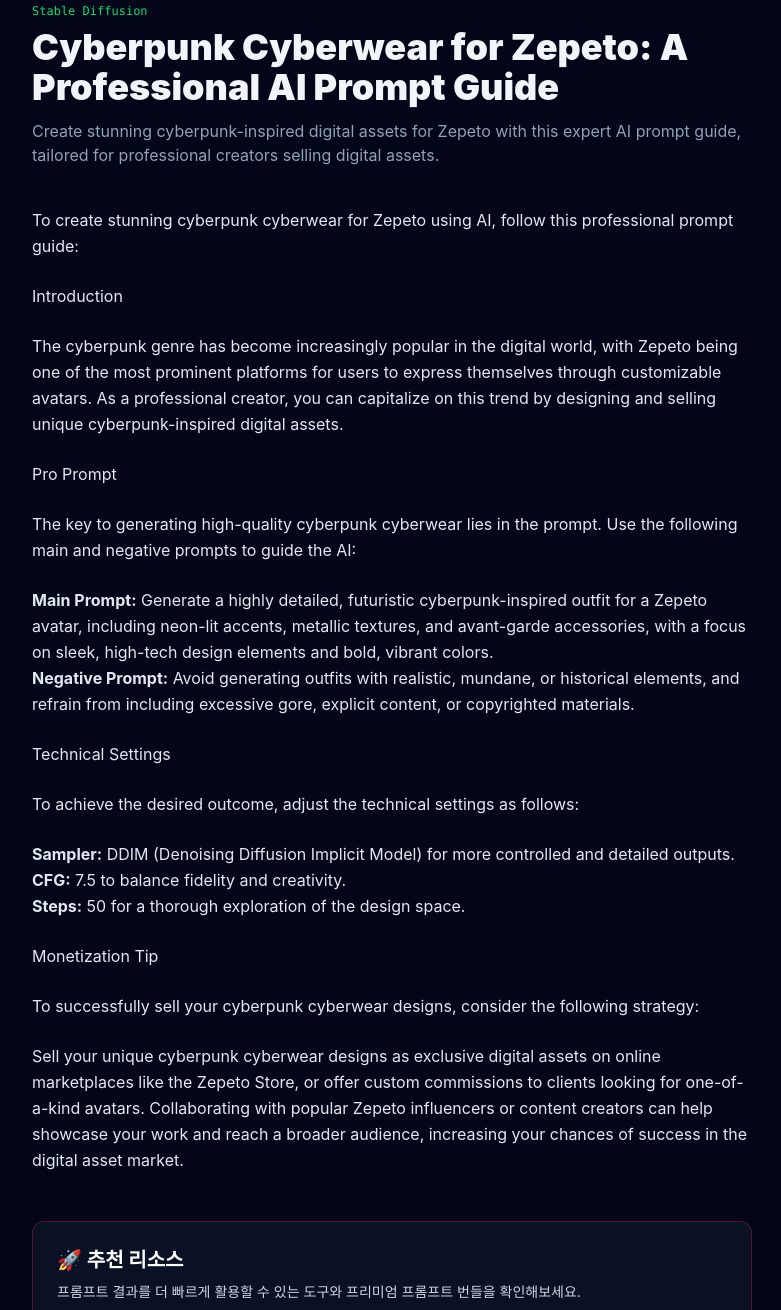
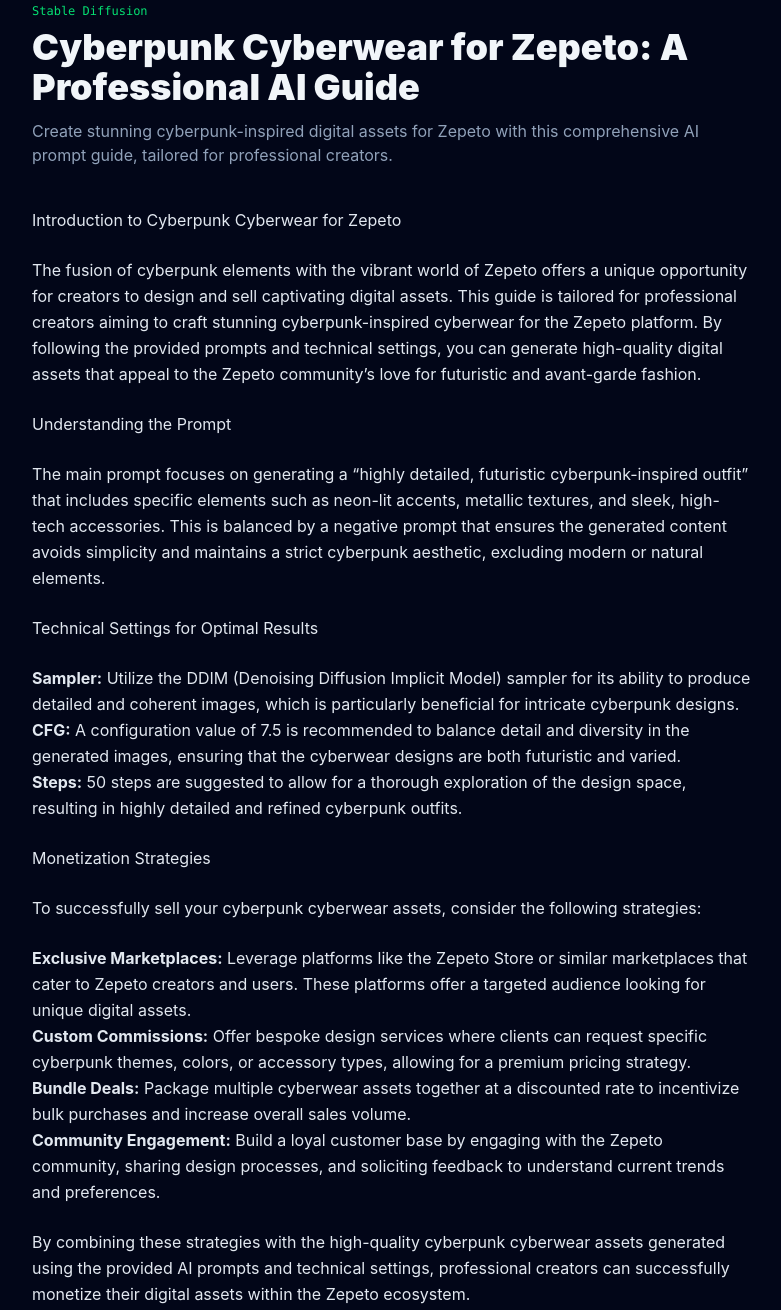
Before and after one commit to chenghun1234-dotcom/promptforge, an Astro site: page /prompts/cyberpunk-cyberwear-for-zepeto in a window 1280 px wide. Shown: the part 45-1355 px from the top of the page, without its empty margins (248-1029 px from the left). Built offline with nearby package versions, Linux system fonts and the light colour scheme; Astro itself is replaced by a stand-in of ours.

Commit message:
🚀 Auto-forged new prompts via Groq

```diff
--- a/src/content/prompts/cyberpunk-cyberwear-for-zepeto.md
+++ b/src/content/prompts/cyberpunk-cyberwear-for-zepeto.md
@@ -1,40 +1,42 @@
 ---
-title: "Cyberpunk Cyberwear for Zepeto: A Professional AI Prompt Guide"
-description: "Create stunning cyberpunk-inspired digital assets for Zepeto with this expert AI prompt guide, tailored for professional creators selling digital assets."
-date: "2026-06-29T13:17:55.651018+00:00"
+title: "Cyberpunk Cyberwear for Zepeto: A Professional AI Guide"
+description: "Create stunning cyberpunk-inspired digital assets for Zepeto with this comprehensive AI prompt guide, tailored for professional creators."
+date: "2026-06-29T15:04:31.220511+00:00"
 tags:
   - Cyberpunk
   - Cyberwear
   - Zepeto
   - Digital Assets
-  - AI Prompt
+  - AI Prompt Guide
 model: "Stable Diffusion"
-prompt: "Generate a highly detailed, futuristic cyberpunk-inspired outfit for a Zepeto avatar, including neon-lit accents, metallic textures, and avant-garde accessories, with a focus on sleek, high-tech design elements and bold, vibrant colors."
-negativePrompt: "Avoid generating outfits with realistic, mundane, or historical elements, and refrain from including excessive gore, explicit content, or copyrighted materials."
+prompt: "Generate a highly detailed, futuristic cyberpunk-inspired outfit for a Zepeto character, including neon-lit accents, metallic textures, and sleek, high-tech accessories, with a focus on avant-garde fashion and cutting-edge style."
+negativePrompt: "Avoid generating outfits with overly simplistic designs, lack of neon or metallic elements, and any accessories that do not reflect a cyberpunk aesthetic, such as modern-day clothing items or natural textures."
 sampler: "DDIM"
 cfg: 7.5
 steps: 50
-monetizationTip: "Sell your unique cyberpunk cyberwear designs as exclusive digital assets on online marketplaces like the Zepeto Store, or offer custom commissions to clients looking for one-of-a-kind avatars, and consider collaborating with popular Zepeto influencers or content creators to showcase your work and reach a broader audience."
+monetizationTip: "To monetize your cyberpunk cyberwear assets, consider selling them on popular digital marketplaces like the Zepeto Store or third-party platforms that cater to Zepeto creators, offering exclusive bundles or custom commissions to attract high-paying clients and build a loyal customer base."
 ---
-To create stunning cyberpunk cyberwear for Zepeto using AI, follow this professional prompt guide:
+### Introduction to Cyberpunk Cyberwear for Zepeto
 
-### Introduction
-The cyberpunk genre has become increasingly popular in the digital world, with Zepeto being one of the most prominent platforms for users to express themselves through customizable avatars. As a professional creator, you can capitalize on this trend by designing and selling unique cyberpunk-inspired digital assets.
+The fusion of cyberpunk elements with the vibrant world of Zepeto offers a unique opportunity for creators to design and sell captivating digital assets. This guide is tailored for professional creators aiming to craft stunning cyberpunk-inspired cyberwear for the Zepeto platform. By following the provided prompts and technical settings, you can generate high-quality digital assets that appeal to the Zepeto community's love for futuristic and avant-garde fashion.
 
-### Pro Prompt
-The key to generating high-quality cyberpunk cyberwear lies in the prompt. Use the following main and negative prompts to guide the AI:
+### Understanding the Prompt
 
-* **Main Prompt:** Generate a highly detailed, futuristic cyberpunk-inspired outfit for a Zepeto avatar, including neon-lit accents, metallic textures, and avant-garde accessories, with a focus on sleek, high-tech design elements and bold, vibrant colors.
-* **Negative Prompt:** Avoid generating outfits with realistic, mundane, or historical elements, and refrain from including excessive gore, explicit content, or copyrighted materials.
+The main prompt focuses on generating a "highly detailed, futuristic cyberpunk-inspired outfit" that includes specific elements such as neon-lit accents, metallic textures, and sleek, high-tech accessories. This is balanced by a negative prompt that ensures the generated content avoids simplicity and maintains a strict cyberpunk aesthetic, excluding modern or natural elements.
 
-### Technical Settings
-To achieve the desired outcome, adjust the technical settings as follows:
+### Technical Settings for Optimal Results
 
-* **Sampler:** DDIM (Denoising Diffusion Implicit Model) for more controlled and detailed outputs.
-* **CFG:** 7.5 to balance fidelity and creativity.
-* **Steps:** 50 for a thorough exploration of the design space.
+- **Sampler:** Utilize the DDIM (Denoising Diffusion Implicit Model) sampler for its ability to produce detailed and coherent images, which is particularly beneficial for intricate cyberpunk designs.
+- **CFG:** A configuration value of 7.5 is recommended to balance detail and diversity in the generated images, ensuring that the cyberwear designs are both futuristic and varied.
+- **Steps:** 50 steps are suggested to allow for a thorough exploration of the design space, resulting in highly detailed and refined cyberpunk outfits.
 
-### Monetization Tip
-To successfully sell your cyberpunk cyberwear designs, consider the following strategy:
+### Monetization Strategies
 
-Sell your unique cyberpunk cyberwear designs as exclusive digital assets on online marketplaces like the Zepeto Store, or offer custom commissions to clients looking for one-of-a-kind avatars. Collaborating with popular Zepeto influencers or content creators can help showcase your work and reach a broader audience, increasing your chances of success in the digital asset market.
+To successfully sell your cyberpunk cyberwear assets, consider the following strategies:
+
+1. **Exclusive Marketplaces:** Leverage platforms like the Zepeto Store or similar marketplaces that cater to Zepeto creators and users. These platforms offer a targeted audience looking for unique digital assets.
+2. **Custom Commissions:** Offer bespoke design services where clients can request specific cyberpunk themes, colors, or accessory types, allowing for a premium pricing strategy.
+3. **Bundle Deals:** Package multiple cyberwear assets together at a discounted rate to incentivize bulk purchases and increase overall sales volume.
+4. **Community Engagement:** Build a loyal customer base by engaging with the Zepeto community, sharing design processes, and soliciting feedback to understand current trends and preferences.
+
+By combining these strategies with the high-quality cyberpunk cyberwear assets generated using the provided AI prompts and technical settings, professional creators can successfully monetize their digital assets within the Zepeto ecosystem.
```
